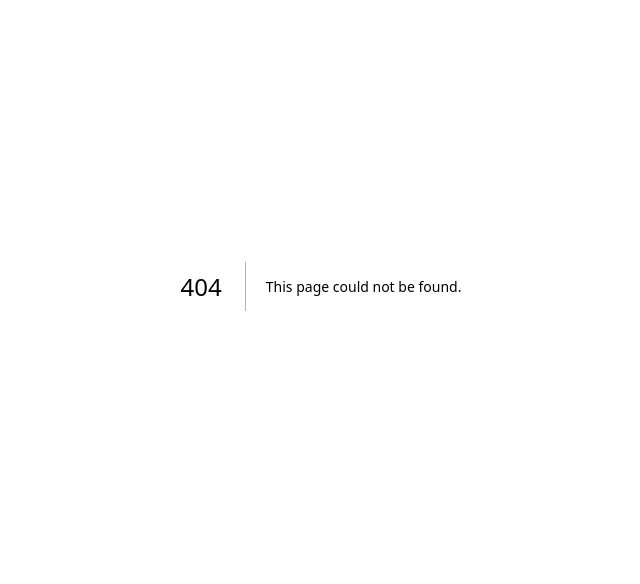
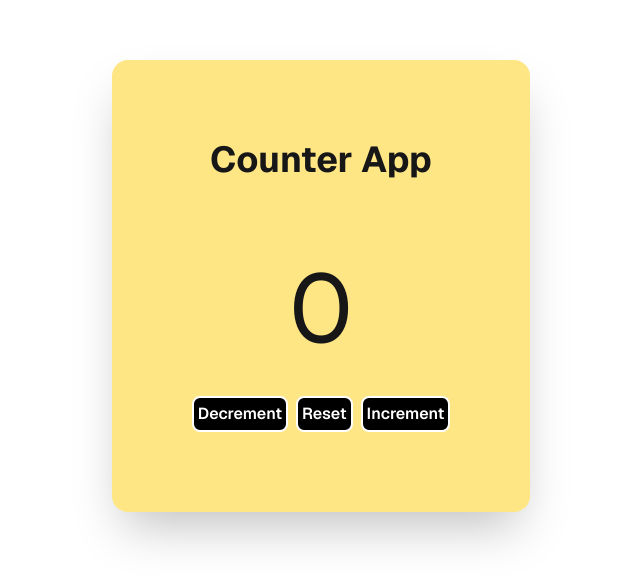
Before and after one commit to kaylinkhanal/basictoadvancejs, a Next.js app in the folder birendra-frontend/: page /counter in a window 1280 px wide. Before the commit this address had no page. Shown: the part 114-698 px from the top of the page, without its empty margins (319-959 px from the left). Built offline with nearby package versions, Linux system fonts and the light colour scheme.

Commit message:
Simple counter App

```diff
--- /dev/null
+++ b/birendra-frontend/app/counter/page.tsx
@@ -0,0 +1,33 @@
+'use client'
+import React, { useState } from 'react'
+
+const Counter = () => {
+let [count, setCount] = useState(0)
+
+const increment = ()=>{
+    setCount(count=>count+1)
+}
+const decrement =()=>{
+    setCount(count=>Math.max(count-1,0))
+}
+const reset = ()=>{
+    setCount(0)
+}
+
+  return (
+    <div className='flex items-center justify-center min-h-screen'>
+    <div className='flex flex-col items-center bg-amber-200 font-sans dark:bg-black p-20 rounded-2xl shadow-2xl'>
+    <h1 className='text-4xl font-bold mb-20'>Counter App</h1>
+    <p className='text-8xl mb-10'>{count}</p>
+    <div className='flex gap-2'>
+    <button className='border-2 rounded-lg p-1  bg-black text-white font-semibold' onClick={decrement}>Decrement</button>
+    <button className='border-2 rounded-lg p-1 bg-black text-white font-semibold' onClick={reset}>Reset</button>
+    <button className='border-2 rounded-lg p-1 bg-black text-white font-semibold' onClick={increment}>Increment</button>
+    </div>
+    </div>
+    </div>
+
+  )
+}
+
+export default Counter
--- a/birendra-frontend/app/ecommerce/page.tsx
+++ b/birendra-frontend/app/ecommerce/page.tsx
@@ -28,7 +28,7 @@ const Ecommerce = () => {
       "reviews_count": 5600,
       "colors": ["White", "Black"],
       "description": "The radiance lives on in the Nike Air Force 1 '07, the b-ball OG that puts a fresh spin on what you know best: durably stitched overlays, clean finishes and the perfect amount of flash to make you shine.",
-      "image_url": "https://static.nike.com/a/images/w_2880,h_1410,c_fill,f_auto/26f78b79-0a89-4d5f-8fa9-ab583bfa1432/image.jpg",
+      "image_url": "https://t4.ftcdn.net/jpg/04/10/65/53/360_F_410655365_MjietOoPZAMAdqA74M6EXqRL3F8g5dHH.webp",
       "in_stock": true,
       "sizes": [6, 7, 8, 9, 10, 11, 12, 13]
     },
@@ -42,13 +42,41 @@ const Ecommerce = () => {
       "reviews_count": 890,
       "colors": ["Volt/Black", "Blue Whisper", "Black/White"],
       "description": "A springy ride for every run, the Peg’s familiar, just-for-you feel returns to help you accomplish your goals. This version has the same responsiveness and neutral support you love, but with improved comfort in sensitive areas.",
-      "image_url": "https://static.nike.com/a/images/w_2880,h_1410,c_fill,f_auto/26f78b79-0a89-4d5f-8fa9-ab583bfa1432/image.jpg",
+      "image_url": "https://t4.ftcdn.net/jpg/04/79/11/23/240_F_479112366_dku6Ufwd9OVnRB3AZxonMgRzuZYeTTYY.jpg",
       "in_stock": false,
       "sizes": [8, 9, 10],
-      "add_to_cart": function() {
-        console.log("Added to cart");
-      }
+    },
+
+      {
+      "id": "nk-004",
+      "name": "Nike Air Max 270",
+      "category": "Running",
+      "price": 160.00,
+      "currency": "USD",
+      "rating": 4.8,
+      "reviews_count": 1240,
+      "colors": ["White/Black/University Red", "Triple Black", "Anthracite"],
+      "description": "Nike's first lifestyle Air Max brings you style, comfort and big attitude. The design draws inspiration from Air Max icons, showcasing Nike's greatest innovation with its large window and fresh array of colors.",
+      "image_url": "https://static.nike.com/a/images/w_2880,h_1410,c_fill,f_auto/26f78b79-0a89-4d5f-8fa9-ab583bfa1432/image.jpg",
+      "in_stock": true,
+      "sizes": [7, 8, 9, 10, 11, 12]
+    },
+    {
+      "id": "nk-005",
+      "name": "Nike Air Force 1 '07",
+      "category": "Lifestyle",
+      "price": 115.00,
+      "currency": "USD",
+      "rating": 4.9,
+      "reviews_count": 5600,
+      "colors": ["White", "Black"],
+      "description": "The radiance lives on in the Nike Air Force 1 '07, the b-ball OG that puts a fresh spin on what you know best: durably stitched overlays, clean finishes and the perfect amount of flash to make you shine.",
+      "image_url": "https://t4.ftcdn.net/jpg/04/10/65/53/360_F_410655365_MjietOoPZAMAdqA74M6EXqRL3F8g5dHH.webp",
+      "in_stock": true,
+      "sizes": [6, 7, 8, 9, 10, 11, 12, 13]
     }
+
+
   ]
 
   const handleAddToCart = (product: any) => {
--- a/birendra-frontend/components/card/card.tsx
+++ b/birendra-frontend/components/card/card.tsx
@@ -5,7 +5,7 @@ const Card = ({products,onAddToCart}:any) => {
   return (
     <div className='shadow-sm p-4 m-4 rounded-lg border border-gray-200'>
    {products.name }
-   <img src={products.image_url} alt={products.name} className="w-32 h-32 object-cover"/>
+   <img src={products.image_url} alt={products.name} className="w-32 h-32 object-cover rounded-sm"/>
     <div>Price: {products.currency } {products.price}</div>
    <div className='bg-amber-300 rounded-sm'>Rating: {products.rating}</div>
    <button onClick={()=>
```
